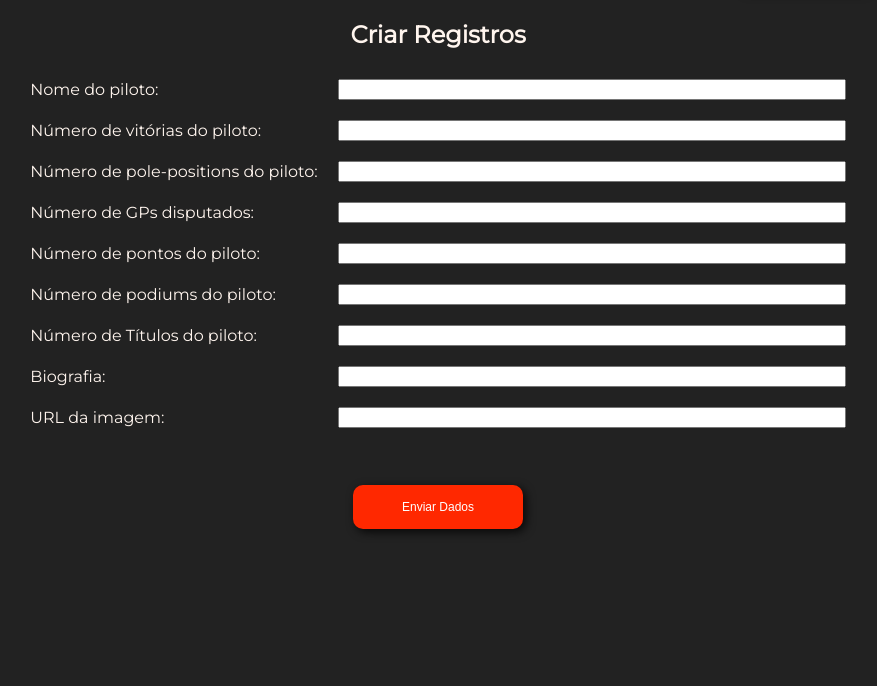
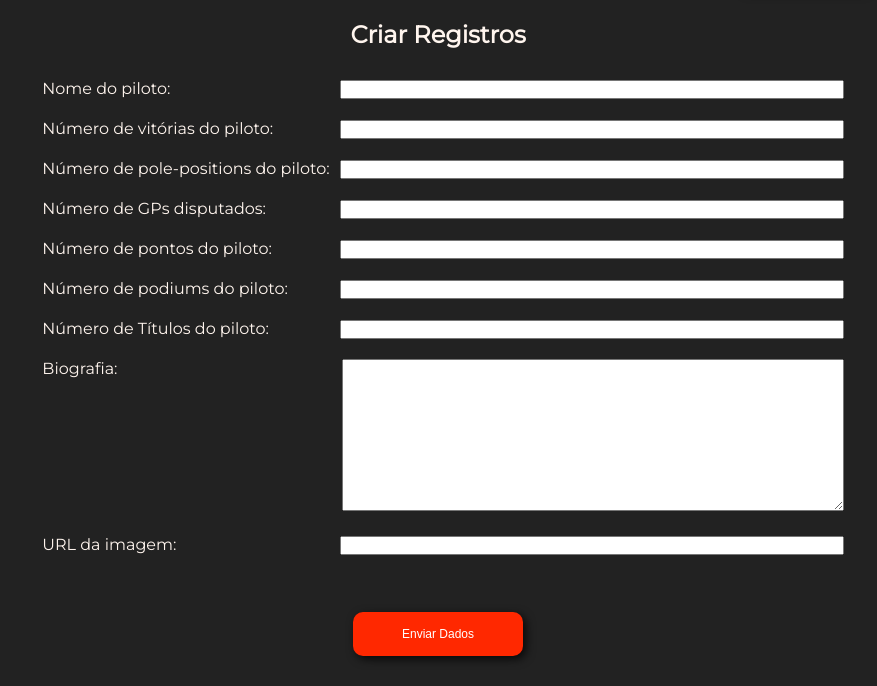
Before and after one commit to edumeirelles/Projeto_formula1, a Flask app: template templates/erro.html in a window 1280 px wide. Shown: the part 407-1093 px from the top of the page, without its empty margins (202-1079 px from the left). Before the commit the page ends 940 px from the top, so only its background shows below. Run offline with Flask 2, Linux system fonts and the light colour scheme; the template is opened without the code that fills it, so the values that code supplies are empty; parts of the project's set-up code (start-up, migrations or seed data) failed here and were passed over.

Commit message:
ajustes finais

```diff
--- a/static/style.css
+++ b/static/style.css
@@ -93,32 +93,37 @@ body{
     padding: 10px;
 }
 
-.bloco_form{
-    display: flex;
-    flex-direction: column;
-}
+
 
 .formulario{
     display: flex;
-    flex-direction: row;
-    justify-content: center;
+    flex-direction: column;
+
+
 }
 
-.form_coluna{
-    display: flex;
-    flex-direction: column;
-    justify-content: space-around;
-    text-align: left;
+.item_form input, textarea{
+    width: 500px;
+    padding: 0px;
+
+}
+.item_form label{
+    padding: 10px;
 }
 
-.form_coluna input{
-    margin: 10px;
-    width: 500px;
+
+.item_form{
+    display: flex;
+    flex-direction: row;
+    justify-content: space-between;
+    padding: 10px;
 }
 
-label{
-    padding: 10px;
-}
+
+
+
+
+
 
 .sucesso{
     background-color: #d4edda;
@@ -155,6 +160,7 @@ label{
     margin-right: 25%;
     text-align:justify;
 }
+
 
 .imagem_piloto{
     box-shadow: 3px 3px 10px rgba(0, 0, 0, 0.796);
--- a/templates/erro.html
+++ b/templates/erro.html
@@ -13,68 +13,138 @@
 
     {% if not registro %}
 
-        <div class="bloco bloco_form">
+        <div class="bloco">
             <h2>Criar Registros</h2>
         </div>
 
     {% else %}
 
-        <div class="bloco bloco_form">
+        <div class="bloco">
             <h2>Editar Registro</h2>
         </div>
 
     {% endif %}
 
     {% if not id_atribuido %}
-    <div class="bloco bloco_form">
+
+    <div class="bloco">
         <form action="" method="POST">
-
             <div class="formulario">
-                <div class="form_coluna">
+                <div class="item_form">
+                    <div>
                         <label for="nome">Nome do piloto: </label>
-                    <label for="vitorias">Número de vitórias do piloto: </label>
-                    <label for="poles">Número de pole-positions do piloto: </label>
-                    <label for="gp_disputados">Número de GPs disputados: </label>
-                    <label for="pontos">Número de pontos do piloto: </label>
-                    <label for="podiums">Número de podiums do piloto: </label>
-                    <label for="campeonatos">Número de Títulos do piloto: </label>
-                    <label for="bio">Biografia: </label>
-                    <label for="imagem_url">URL da imagem: </label>
-
                     </div>
+                    <div>
                         {% if not registro %}
-                <div class="form_coluna">
                         <input type="text" name="nome" id="nome" />
-                    <input type="text" name="vitorias" id="vitorias" />
-                    <input type="text" name="poles" id="poles" />
-                    <input type="text" name="gp_disputados" id="gp_disputados" />
-                    <input type="text" name="pontos" id="pontos" />
-                    <input type="text" name="podiums" id="podiums" />
-                    <input type="text" name="campeonatos" id="campeonatos" />
-                    <input type="text" name="bio" id="bio" />
-                    <input type="text" name="imagem_url" id="imagem_url"/>
-                </div>
                         {% else %}
-                <div class="form_coluna">
                         <input type="text" name="nome" id="nome" value="{{ registro.nome }}" />
-                    <input type="text" name="vitorias" id="vitorias" value="{{ registro.vitorias }}"/>
-                    <input type="text" name="poles" id="poles" value="{{ registro.poles }}"/>
-                    <input type="text" name="gp_disputados" id="gp_disputados" value="{{ registro.gp_disputados }}"/>
-                    <input type="text" name="pontos" id="pontos" value="{{ registro.pontos }}"/>
-                    <input type="text" name="podiums" id="podiums" value="{{ registro.podiums }}"/>
-                    <input type="text" name="campeonatos" id="campeonatos"  value="{{ registro.campeonatos }}"/>
-                    <input type="text" name="bio" id="bio"  value="{{ registro.bio }}"/>
-                    <input type="text" name="imagem_url" id="imagem_url" value="{{ registro.imagem_url }}"/>
-                </div>
                         {% endif %}
                     </div>
+                </div>
+                <div class="item_form">
+                    <div>
+                        <label for="vitorias">Número de vitórias do piloto: </label>
+                    </div>
+                    <div>
+                        {% if not registro %}
+                        <input type="text" name="vitorias" id="vitorias" />
+                        {% else %}
+                        <input type="text" name="vitorias" id="vitorias" value="{{ registro.vitorias }}"/>
+                        {% endif %}
+                    </div>
+                </div>
+                <div class="item_form">
+                    <div>
+                        <label for="poles">Número de pole-positions do piloto: </label>
+                    </div>
+                    <div>
+                        {% if not registro %}
+                        <input type="text" name="poles" id="poles" />
+                        {% else %}
+                        <input type="text" name="poles" id="poles" value="{{ registro.poles }}"/>
+                        {% endif %}
+                    </div>
+                </div>
+                <div class="item_form">
+                    <div>
+                        <label for="gp_disputados">Número de GPs disputados: </label>
+                    </div>
+                    <div>
+                        {% if not registro %}
+                        <input type="text" name="gp_disputados" id="gp_disputados" />
+                        {% else %}
+                        <input type="text" name="gp_disputados" id="gp_disputados" value="{{ registro.gp_disputados }}"/>
+                        {% endif %}
+                    </div>
+                </div>
+                <div class="item_form">
+                    <div>
+                        <label for="pontos">Número de pontos do piloto: </label>
+                    </div>
+                    <div>
+                        {% if not registro %}
+                        <input type="text" name="pontos" id="pontos" />
+                        {% else %}
+                        <input type="text" name="pontos" id="pontos" value="{{ registro.pontos }}"/>
+                        {% endif %}
+                    </div>
+                </div>
+                <div class="item_form">
+                    <div>
+                        <label for="podiums">Número de podiums do piloto: </label>
+                    </div>
+                    <div>
+                        {% if not registro %}
+                        <input type="text" name="podiums" id="podiums" />
+                        {% else %}
+                        <input type="text" name="podiums" id="podiums" value="{{ registro.podiums }}"/>
+                        {% endif %}
+                    </div>
+                </div>
+                <div class="item_form">
+                    <div>
+                        <label for="campeonatos">Número de Títulos do piloto: </label>
+                    </div>
+                    <div>
+                        {% if not registro %}
+                        <input type="text" name="campeonatos" id="campeonatos" />
+                        {% else %}
+                        <input type="text" name="campeonatos" id="campeonatos"  value="{{ registro.campeonatos }}"/>
+                        {% endif %}
+                    </div>
+                </div>
+                <div class="item_form">
+                    <div>
+                        <label for="bio">Biografia: </label>
+                    </div>
+                    <div>
+                        {% if not registro %}
+                        <textarea name="bio" id="bio" cols="30" rows="10"></textarea>
+                        {% else %}
+                        <textarea name="bio" id="bio" cols="30" rows="10" >{{registro.bio}}</textarea>
+                        {% endif %}
+                    </div>
+                </div>
+                <div class="item_form">
+                    <div>
+                        <label for="imagem_url">URL da imagem: </label>
+                    </div>
+                    <div>
+                        {% if not registro %}
+                        <input type="text" name="imagem_url" id="imagem_url"/>
+                        {% else %}
+                        <input type="text" name="imagem_url" id="imagem_url" value="{{ registro.imagem_url }}"/>
+                        {% endif %}
+                    </div>
+                </div>
+            </div>
+
             <div class="bloco">
                 <h3>{{ erro }}</h3>
             </div>
-            <div class="bloco">
-                <input type="submit" value="Enviar Dados" class="botao" style="width: 170px;"/>
-            </div>
 
+            <input type="submit" value="Enviar Dados" class="botao bloco" style="width: 170px;"/>
         </form>
 
         {% else %}
```
Also changed, not shown: templates/create.html (+65 -15 lines), templates/update.html (+65 -15 lines). Lines whose indentation alone changed are shown as unchanged.
